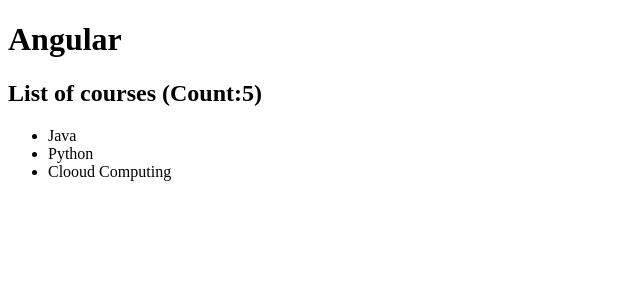
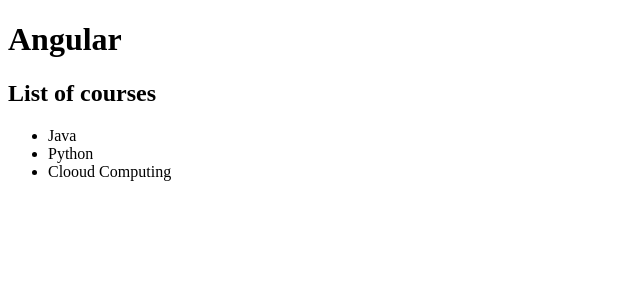
Before and after one commit to CodingBookOrg/cb-angular, an Angular app in the folder hello-world/: page / in a window 1280 px wide. Shown: the top 300 px of the page, without its empty margins (0-640 px from the left). Built offline with nearby package versions, Linux system fonts and the light colour scheme.

Commit message:
Services without dependency injection

```diff
--- a/hello-world/src/app/courses.component.ts
+++ b/hello-world/src/app/courses.component.ts
@@ -1,17 +1,19 @@
 import { Component } from '@angular/core';
+import { CoursesService } from './courses.service';
 
 @Component({
     selector: "courses",
-    template: `<h2>{{ title + " (Count:" + getCount() + ")"}}</h2>
+    template: `<h2>{{ title}}</h2>
                 <ul>
                     <li *ngFor="let course of courses">{{ course }}</li>
                 </ul>`
 })
 export class CoursesComponent {
     title: string = "List of courses"
-    courses : string[] = ["Java", "Python", "Clooud Computing"];
+    courses : string[];
 
-    getCount  = () : number => {
-        return 5;
+    constructor() {
+        let coursesService = new CoursesService();
+        this.courses = coursesService.getCourses();
     }
 }
--- /dev/null
+++ b/hello-world/src/app/courses.service.ts
@@ -0,0 +1,5 @@
+export class CoursesService {
+    getCourses = () : string[] => {
+        return ["Java", "Python", "Clooud Computing"];
+    }
+}
```
